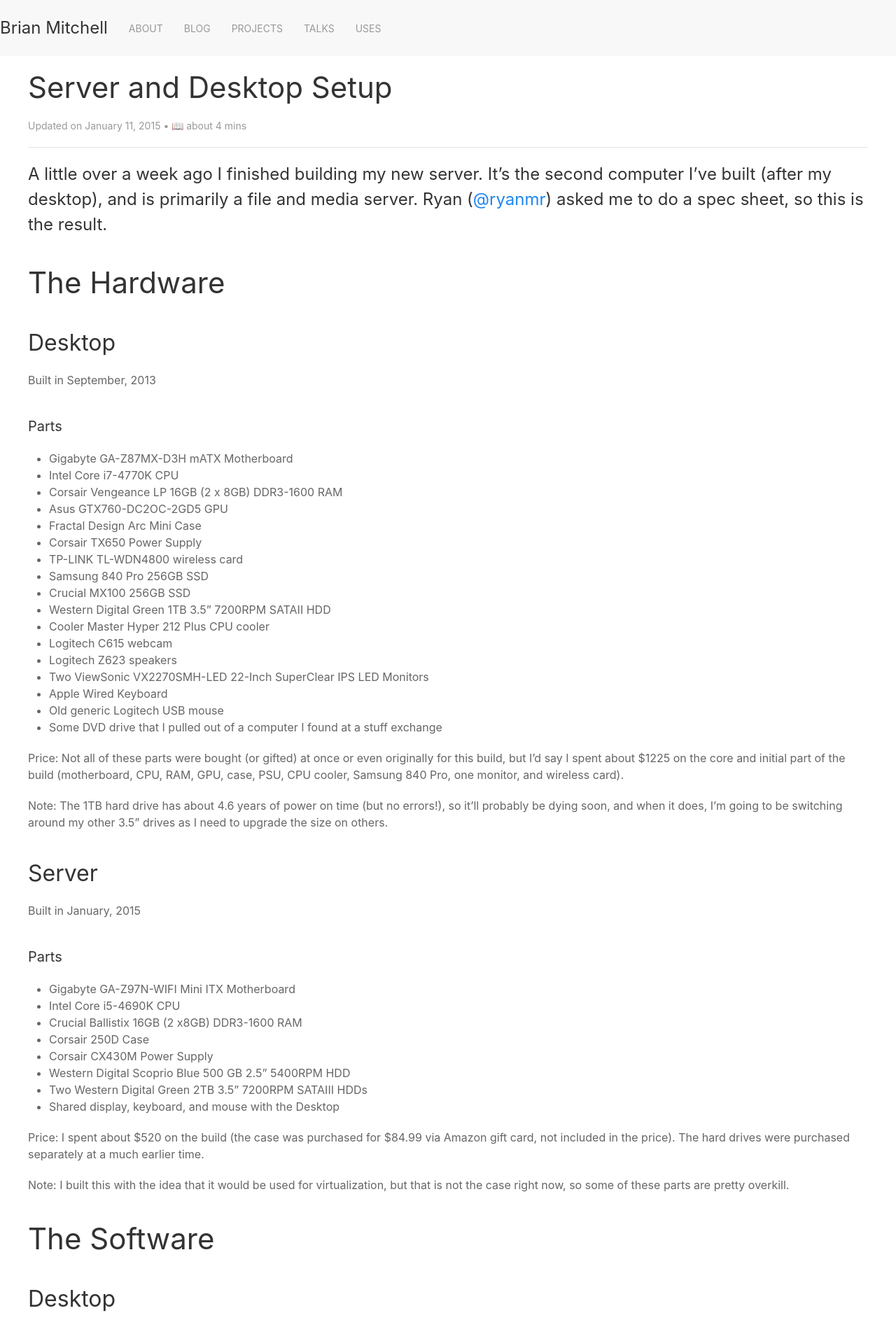
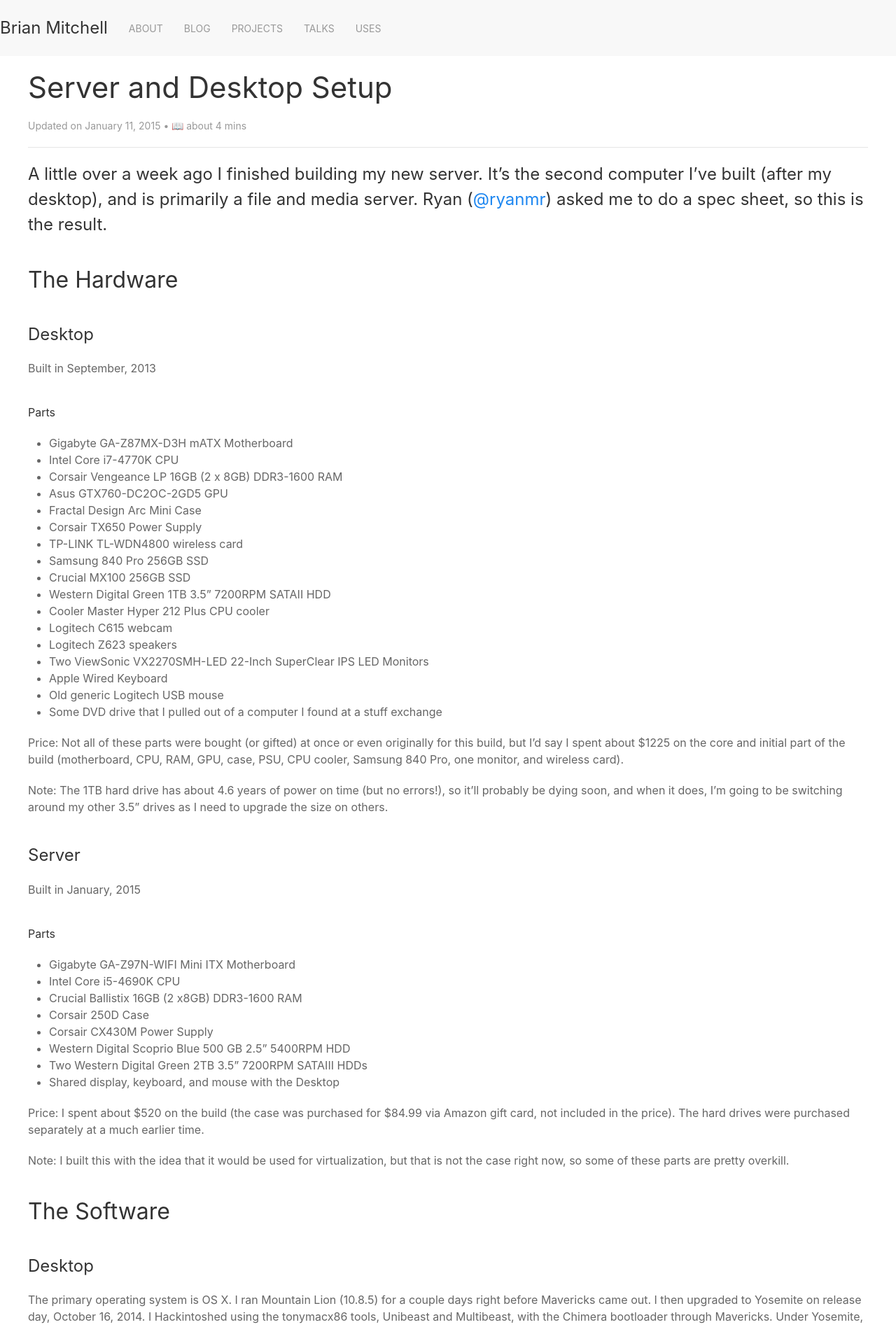
Before and after one commit to BrianMitchL/brianm.me, a Jekyll site: the page built from _posts/2015-01-11-server-desktop-setup.md, in a window 1280 px wide. Shown: the top 1896 px of the page at 70% size. Built offline with Jekyll 4.4.1, drawn with Linux system fonts in a browser that asks for light colours; nearby versions of some CDN libraries; emoji names are drawn with the system emoji font.

Commit message:
Fix heading levels

```diff
--- a/_posts/2015-01-11-server-desktop-setup.md
+++ b/_posts/2015-01-11-server-desktop-setup.md
@@ -10,13 +10,13 @@
 
 A little over a week ago I finished building my new server. It's the second computer I've built (after my desktop), and is primarily a file and media server. Ryan ([@ryanmr](https://twitter.com/ryanmr)) asked me to do a spec sheet, so this is the result.
 
-# The Hardware
+## The Hardware
 
-## Desktop
+### Desktop
 
 Built in September, 2013
 
-#### Parts
+##### Parts
 
 - Gigabyte GA-Z87MX-D3H mATX Motherboard
 - Intel Core i7-4770K CPU
@@ -40,11 +40,11 @@
 
 Note: The 1TB hard drive has about 4.6 years of power on time (but no errors!), so it'll probably be dying soon, and when it does, I'm going to be switching around my other 3.5" drives as I need to upgrade the size on others.
 
-## Server
+### Server
 
 Built in January, 2015
 
-#### Parts
+##### Parts
 
 - Gigabyte GA-Z97N-WIFI Mini ITX Motherboard
 - Intel Core i5-4690K CPU
@@ -59,15 +59,15 @@
 
 Note: I built this with the idea that it would be used for virtualization, but that is not the case right now, so some of these parts are pretty overkill.
 
-# The Software
+## The Software
 
-## Desktop
+### Desktop
 
 The primary operating system is OS X. I ran Mountain Lion (10.8.5) for a couple days right before Mavericks came out. I then upgraded to Yosemite on release day, October 16, 2014. I Hackintoshed using the tonymacx86 tools, Unibeast and Multibeast, with the Chimera bootloader through Mavericks. Under Yosemite, the NVRAM module part of Chimera didn't support iMessage, so I switched to the much more modern and powerful bootloader Clover. On top of OS X, I have OS X Server installed to primarily use the computer as a Time Machine server for my MacBook Pro. I also used it to have more powerful file sharing options.
 
 In April 2014, I installed Windows 8.1 and Ubuntu 14.04. Tri-booting with Chimera, and one mis-installation of grub caused a few issues, but I got it working. When I updated my 500 GB HDD to the new Crucial MX100 SSD (see the [post](https://brianm.me/posts/hdd-to-ssd) about it), I reinstalled Ubunutu, and migrated Windows. When switching to Clover, I realized that my install of Windows wasn't via UEFI, so I wiped the SSD and reinstalled. I haven't yet reinstalled Ubuntu or any other flavor of Linux.
 
-## Server
+### Server
 
 I installed CentOS 7 in the server. As a sysadmin at the University of Minnesota, Morris computer science labs, I work with Fedora, so I figured something similar would be good. I went with CentOS because I thought it'd be fun using an enterprise OS. Plus, it's supposedly more stable than Fedora! Currently, I have samba and netatalk configured for smb and afp file sharing, as well as the Plex media server for my media needs.
 
```
Also changed, not shown: _posts/2015-05-08-writing-a-python-bot.md (+4 -4 lines).
